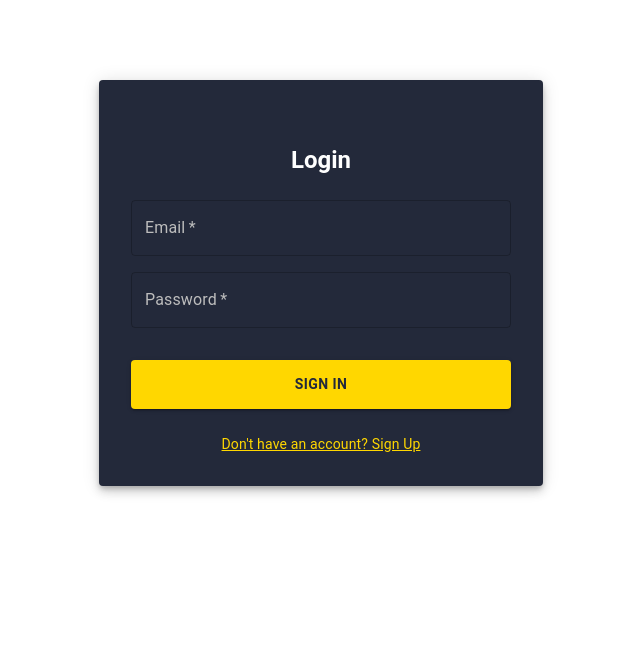
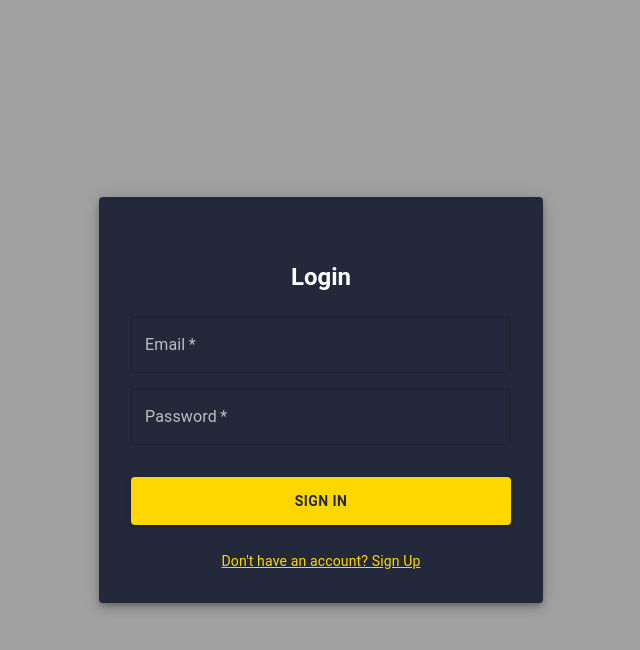
Before and after one commit to Ridhim-RR/Bullet-Assignment-freontend, a React (Create React App) app: page / in a window 1280 px wide. Shown: the top 650 px of the page, without its empty margins (319-959 px from the left). Built offline with nearby package versions, Linux system fonts and the light colour scheme; some icons are missing.

Commit message:
Update login.js

```diff
--- a/src/login.js
+++ b/src/login.js
@@ -93,9 +93,19 @@ function AuthForm({ login }) {
   };
 
   return (
+    <>
+      <Box
+        sx={{
+          minHeight: "100vh",
+          background: "#a1a1a1",
+          display: "flex",
+          alignItems: "center",
+          justifyContent: "center",
+        }}
+      >
         <Paper
           elevation={6}
-      sx={{ width: 380, mx: "auto", p: 4, mt: 10, bgcolor: "#23293A" }}
+          sx={{ width: 380, mx: "auto", p: 4, bgcolor: "#23293A" }}
         >
           <Stack alignItems="center" spacing={2}>
             <LockIcon
@@ -107,7 +117,12 @@ function AuthForm({ login }) {
               {type === "login" ? "Login" : "Sign Up"}
             </Typography>
           </Stack>
-      <Box component="form" noValidate onSubmit={handleSubmit} sx={{ mt: 3 }}>
+          <Box
+            component="form"
+            noValidate
+            onSubmit={handleSubmit}
+            sx={{ mt: 3 }}
+          >
             {type === "signup" && (
               <TextField
                 fullWidth
@@ -131,7 +146,11 @@ function AuthForm({ login }) {
               value={fields.email}
               onChange={handleChange}
               required
-          sx={{ mb: 2, input: { color: "white" }, label: { color: "#bdbdbd" } }}
+              sx={{
+                mb: 2,
+                input: { color: "white" },
+                label: { color: "#bdbdbd" },
+              }}
             />
             <TextField
               fullWidth
@@ -141,7 +160,11 @@ function AuthForm({ login }) {
               value={fields.password}
               onChange={handleChange}
               required
-          sx={{ mb: 2, input: { color: "white" }, label: { color: "#bdbdbd" } }}
+              sx={{
+                mb: 2,
+                input: { color: "white" },
+                label: { color: "#bdbdbd" },
+              }}
             />
             <Button
               type="submit"
@@ -179,6 +202,8 @@ function AuthForm({ login }) {
             )}
           </Box>
         </Paper>
+      </Box>
+    </>
   );
 }
 
```
Lines whose indentation alone changed are shown as unchanged.
